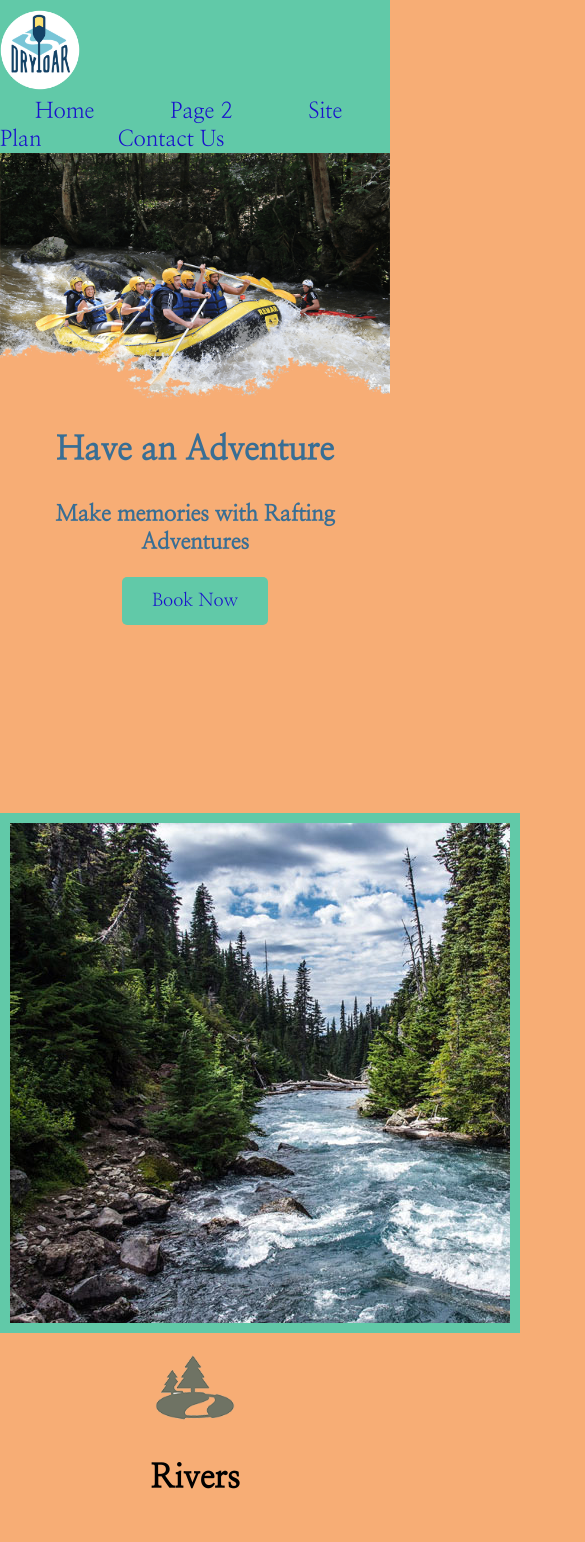
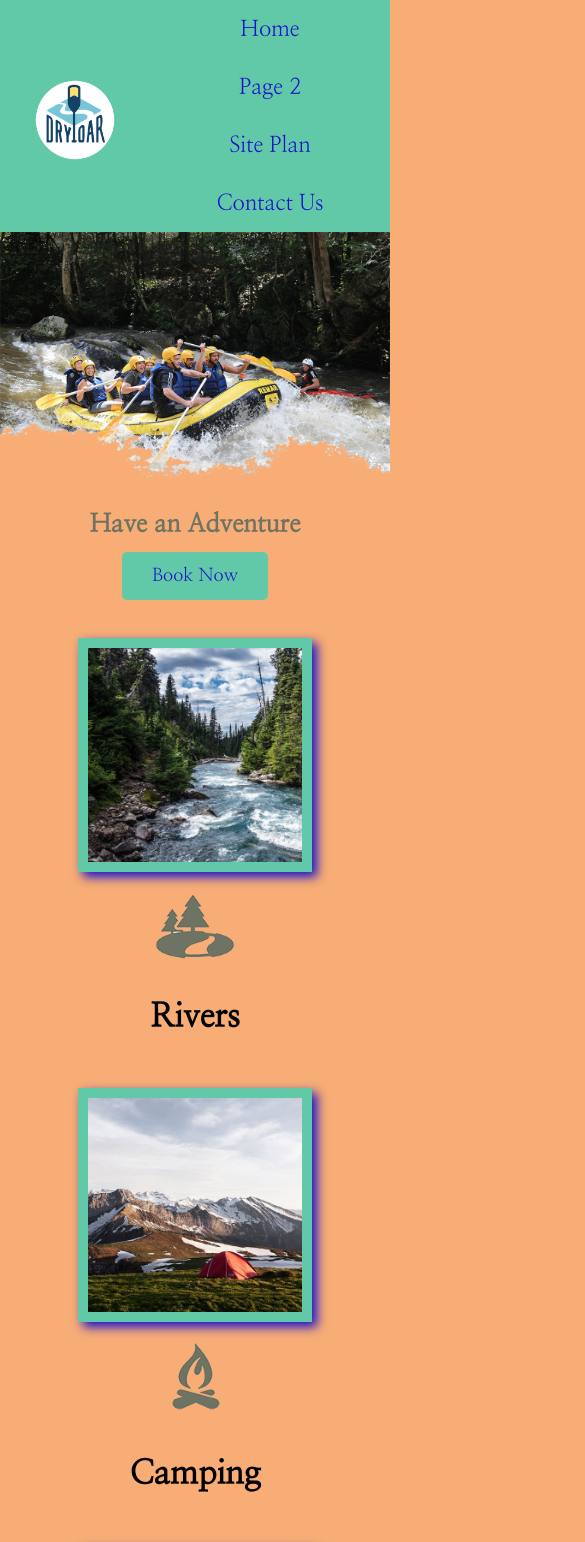
Before and after one commit to jeffsyd/wdd130, a plain HTML site: page wwr/index.html in a window 390 px wide. Shown: the top 1542 px of the page, 585 px wide, since content can reach past the window. Drawn offline with Linux system fonts and the light colour scheme; files that its build step writes are made by us from their sources.

Commit message:
Homepage finishing

```diff
--- a/wwr/styles/style.css
+++ b/wwr/styles/style.css
@@ -38,14 +38,25 @@ body {
 
 header {
     background-color: var(--secondary-color);
+    display: grid;
+    grid-template-columns: 150px auto;
 }
 #logo_link {
     padding-top: 5px;
+    justify-self: center;
+    align-self: center;
 }
 
 .logo, .icon {
     width: 80px;
     padding-top: 10px;
+}
+.icon{
+    padding-top: 10px;
+}
+nav{
+    display: flex;
+    justify-content: space-around;
 }
 nav a {
 text-align: center;
@@ -58,9 +69,24 @@ nav a:hover {
     background-color: var(--nav-hover-background-color);
     color: var(--nav-link-color);
 }
+#hero{
+    display: grid;
+    grid-template-columns: 1fr 3fr 1fr;
+    margin-top: -100px;
+}
+#hero-box{
+    grid-column: 1/4;
+    grid-row: 1/3;
+    z-index: -1;
+}
 
 #hero-img {
     width: 100%;
+}
+#hero-msg{
+    grid-column: 2/3;
+    grid-row: 1/2;
+    margin-top: 100px;
 }
 
 #hero-msg h1, #hero-msg h4 {
@@ -69,6 +95,8 @@ text-align: center;
 
 .home-title {
     color: var(--headline-color-on-white);
+    margin-top: 10px;
+    font-size: 2em;
     margin-top: 10px;
 }
 
@@ -92,28 +120,60 @@ font-family: var(--font-header);
     background-color: var(--nav-hover-background-color);
     color: var(--nav-link-color);
 }
+.home-grid{
+    display: grid;
+    grid-template-columns: repeat(10,1fr);
+}
 main section{
  text-align: center;
 }
 main section img{
     box-sizing: border-box;
 }
+.card-img, .mountains{
+    width: 100%;
+}
 .card-img{
     border: 10px solid var(--nav-background-color);
+    transition: transform .5s;
+    box-shadow: 5px 5px 10px var(--accent2-color);
+}
+.card-img:hover{
+    opacity: .6;
+    transform: scale(1.1);
 }
 .rivers-card, .camping-card, .rapids-card{
     margin: 200px 0;
 }
+.rivers-card{
+    grid-column: 2/4;
+    grid-row: 2/3;
+}
+.camping-card{
+    grid-column: 5/7;
+    grid-row: 2/3;
+}
+.rapids-card{
+    grid-column: 8/10;
+    grid-row: 2/3;
+}
 #background {
     height: 725px;
     background-color: var(--secondary-color);
+    grid-column: 1/11;
+    grid-row: 4/9;
 }
 .mountains{
     margin: 100px 0;
+    grid-column: 2/7;
+    grid-row: 5/8;
 }
 .msg {
     background-color: var(--paragraph-color-on-white);
     padding: 35px;
+    grid-column: 6/10;
+    grid-row: 6/7;
+    box-shadow: 5px 5px 10px var(--accent2-color);
 }
 .msg h2 {
     color: var(--headline-color-on-color);
@@ -129,6 +189,9 @@ footer {
     color: var(--accent2-color);
     padding: 25px 50px;
     margin-top: 200px;
+    display: flex;
+    justify-content: space-around;
+    align-items: center;
 }
 footer a{
     color: var(--accent2-color);
@@ -142,3 +205,44 @@ footer a:hover {
 footer  .social img{
     padding-top: 15px;
 }
+@media screen and (max-width: 900px) {
+    #hero, .home-grid {
+        display: block;
+        height: auto;
+    }
+    nav, footer {
+        flex-direction: column;
+    }
+    nav a {
+        display: block;
+        padding: 15px;
+    }
+    #hero {
+        margin-top: 0;
+    }
+    #hero-msg {
+        margin-top: 0;
+    }
+    #hero-msg h4 {
+        display: none;
+    }
+    .home-title {
+        font-size: 25px;
+        color: #6f7364;
+    }
+    .rivers-card, .camping-card, .rapids-card {
+        margin: 50px auto;
+        width: 60%;
+    }
+    #background {
+        display: none;
+    }
+    .mountains, .msg {
+        width: 80%;
+        display: block;
+        margin: 0 auto;
+    }
+    footer {
+        margin-top: 25px;
+    }
+}
```
